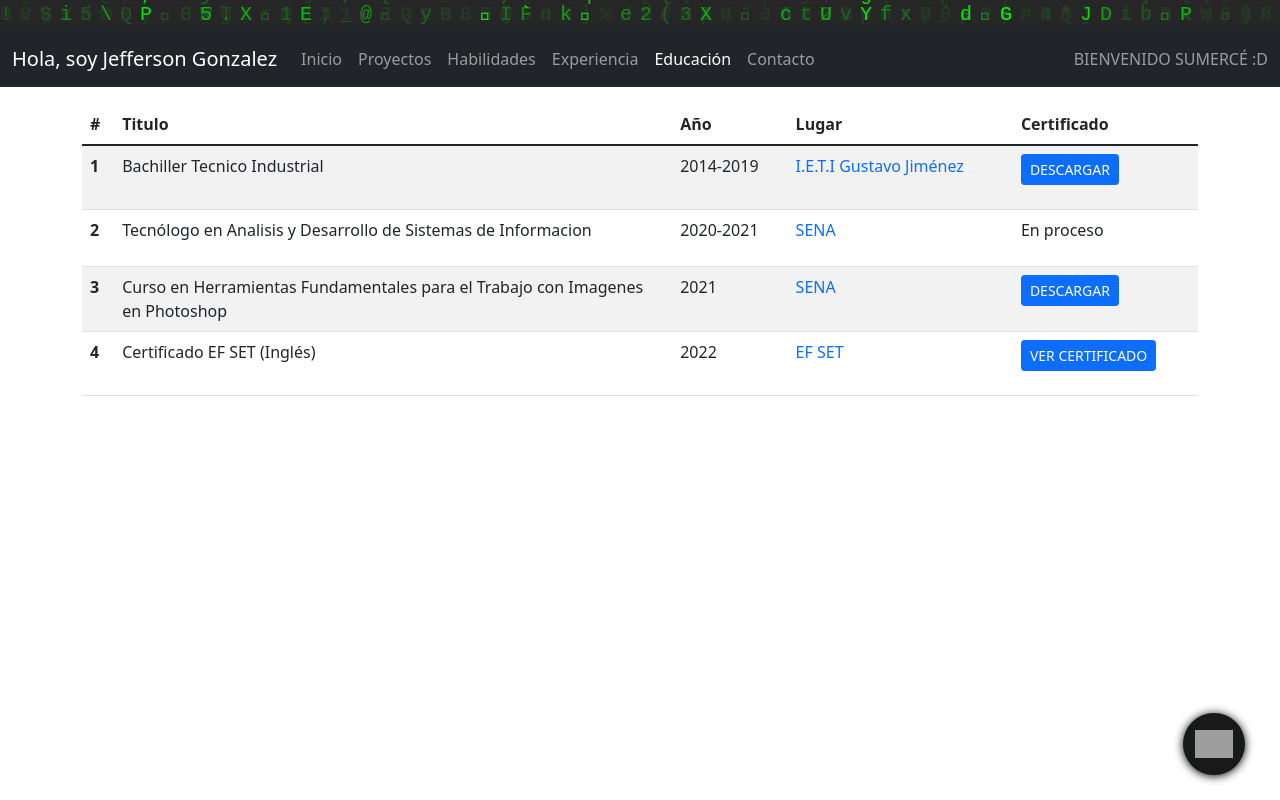
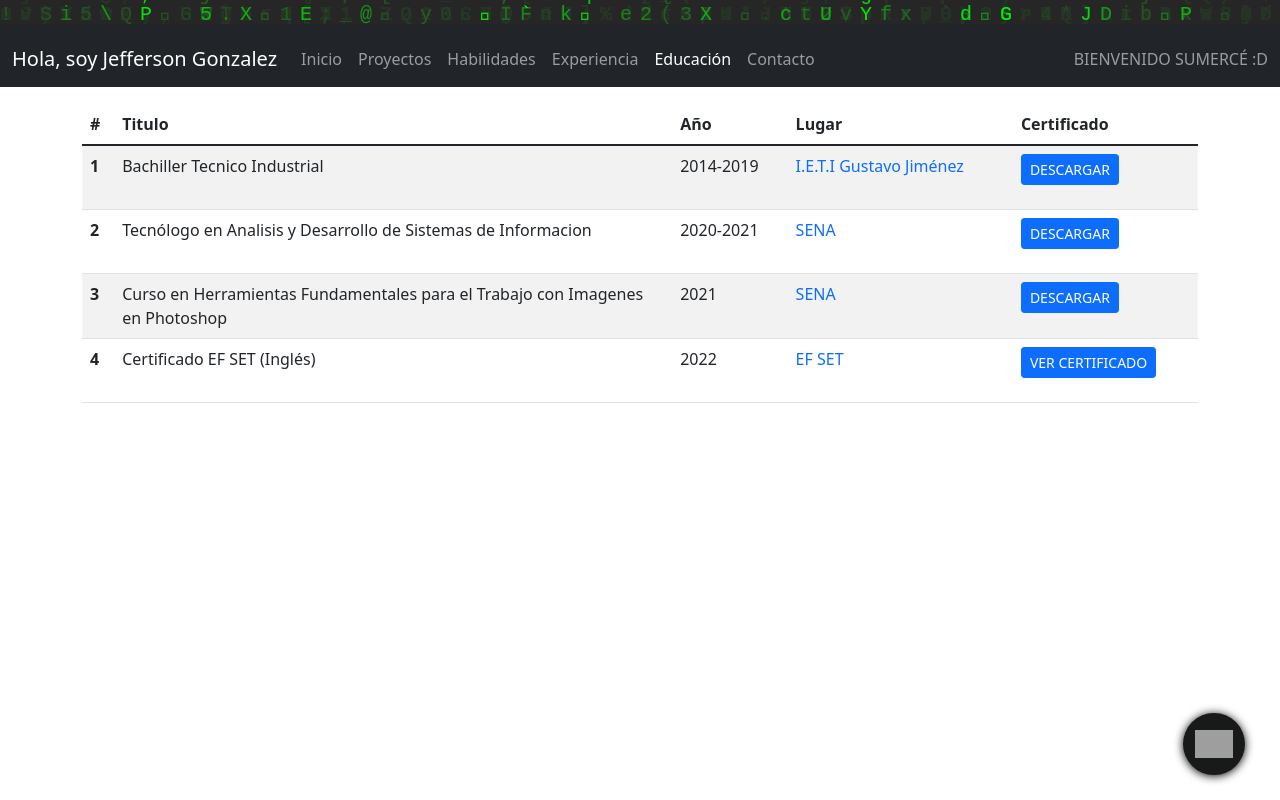
Before and after one commit to JefferGonzalez/portfolio, a React (Create React App) app: page /portfolio/education in a window 1280 px wide. Built offline with nearby package versions, Linux system fonts and the light colour scheme; grey boxes are pictures that could not be loaded.

Commit message:
Add certificate ADSI

```diff
--- a/src/json/moreInfo.js
+++ b/src/json/moreInfo.js
@@ -1,55 +1,69 @@
 import { useTranslation } from "react-i18next";
 
 function MoreInfo() {
-
   const [t] = useTranslation("global");
 
-    return(
-        [
+  return [
     {
-                "Education" : [
+      Education: [
         {
-                        "id" : 1,
-                        "academicDegrees" : t("moreInfo.academicDegrees.high-school-graduate"),
-                        "year" : "2014-2019",
-                        "place" : "<a class='text-decoration-none' href='https://ietigustavojimenez.controlacademico.com/' target='_blank' rel='noopener noreferrer'>I.E.T.I Gustavo Jiménez</a>",
-                        "certificate" : `<a class='btn btn-primary btn-sm' href='${require('./../resources/pdf/DIPLOMA.pdf')}' download>${t("actions.btn-download")}</a>`,
+          id: 1,
+          academicDegrees: t("moreInfo.academicDegrees.high-school-graduate"),
+          year: "2014-2019",
+          place:
+            "<a class='text-decoration-none' href='https://ietigustavojimenez.controlacademico.com/' target='_blank' rel='noopener noreferrer'>I.E.T.I Gustavo Jiménez</a>",
+          certificate: `<a class='btn btn-primary btn-sm' href='${require("./../resources/pdf/DIPLOMA.pdf")}' download>${t(
+            "actions.btn-download"
+          )}</a>`,
         },
         {
-                        "id" : 2,
-                        "academicDegrees" : t("moreInfo.academicDegrees.technologist"),
-                        "year" : "2020-2021",
-                        "place" : "<a class='text-decoration-none' href='https://www.sena.edu.co/es-co/Paginas/default.aspx' target='_blank' rel='noopener noreferrer'>SENA</a>",
-                        "certificate" : t("actions.process"),
+          id: 2,
+          academicDegrees: t("moreInfo.academicDegrees.technologist"),
+          year: "2020-2021",
+          place:
+            "<a class='text-decoration-none' href='https://www.sena.edu.co/es-co/Paginas/default.aspx' target='_blank' rel='noopener noreferrer'>SENA</a>",
+          certificate: `<a class='btn btn-primary btn-sm' href='${require("./../resources/pdf/TITULO ADSI - JEFFERSON DAVID GONZALEZ CELY.pdf")}' download>${t(
+            "actions.btn-download"
+          )}</a>`,
         },
         {
-                        "id" : 3,
-                        "academicDegrees" : t("moreInfo.academicDegrees.photoshop"),
-                        "year" : "2021",
-                        "place" : "<a class='text-decoration-none' href='https://www.sena.edu.co/es-co/Paginas/default.aspx' target='_blank' rel='noopener noreferrer'>SENA</a>",
-                        "certificate" : `<a class='btn btn-primary btn-sm' href='${require('./../resources/pdf/CERTIFICADO-PHOTOSHOP.pdf')}' download>${t("actions.btn-download")}</a>`,
+          id: 3,
+          academicDegrees: t("moreInfo.academicDegrees.photoshop"),
+          year: "2021",
+          place:
+            "<a class='text-decoration-none' href='https://www.sena.edu.co/es-co/Paginas/default.aspx' target='_blank' rel='noopener noreferrer'>SENA</a>",
+          certificate: `<a class='btn btn-primary btn-sm' href='${require("./../resources/pdf/CERTIFICADO-PHOTOSHOP.pdf")}' download>${t(
+            "actions.btn-download"
+          )}</a>`,
         },
         {
-                        "id" : 4,
-                        "academicDegrees" : t("moreInfo.academicDegrees.ef-set"),
-                        "year" : "2022",
-                        "place" : "<a class='text-decoration-none' href='https://www.efset.org' target='_blank' rel='noopener noreferrer'>EF SET</a>",
-                        "certificate": `<a class='btn btn-primary btn-sm' href='https://www.efset.org/cert/3wfb66' target='_blank'>${t("actions.btn-certificate")}</a>`,
+          id: 4,
+          academicDegrees: t("moreInfo.academicDegrees.ef-set"),
+          year: "2022",
+          place:
+            "<a class='text-decoration-none' href='https://www.efset.org' target='_blank' rel='noopener noreferrer'>EF SET</a>",
+          certificate: `<a class='btn btn-primary btn-sm' href='https://www.efset.org/cert/3wfb66' target='_blank'>${t(
+            "actions.btn-certificate"
+          )}</a>`,
         },
       ],
-                "Experience" : [
+      Experience: [
         {
-                        "id" : 1,
-                        "position" : `${t("moreInfo.jobs.SURA.job-title")}`,
-                        "description" :  `${t("moreInfo.jobs.SURA.description")}`,
-                        "year" : `${t("time.august")}-2021 / ${t("time.february")}-2022 (6 ${t("time.months")})`,
-                        "place" : "<a class='text-decoration-none' href='https://www.segurossura.com.co/paginas/inicio.aspx' target='_blank' rel='noopener noreferrer'>SEGUROS SURA</a>",
-                        "certificate" : `<a class='btn btn-primary btn-sm' href='${require('./../resources/pdf/SURA-CERTIFICADO.PDF')}' download>${t("actions.btn-download")}</a>`,
+          id: 1,
+          position: `${t("moreInfo.jobs.SURA.job-title")}`,
+          description: `${t("moreInfo.jobs.SURA.description")}`,
+          year: `${t("time.august")}-2021 / ${t("time.february")}-2022 (6 ${t(
+            "time.months"
+          )})`,
+          place:
+            "<a class='text-decoration-none' href='https://www.segurossura.com.co/paginas/inicio.aspx' target='_blank' rel='noopener noreferrer'>SEGUROS SURA</a>",
+          certificate: `<a class='btn btn-primary btn-sm' href='${require("./../resources/pdf/SURA-CERTIFICADO.PDF")}' download>${t(
+            "actions.btn-download"
+          )}</a>`,
         },
-                ]
-            }
-        ]
-    )
+      ],
+    },
+  ];
 }
 
 export default MoreInfo;
```
Also changed, not shown: 1 other file (tests, documents, lock files or other folders). Lines whose indentation alone changed are shown as unchanged.
